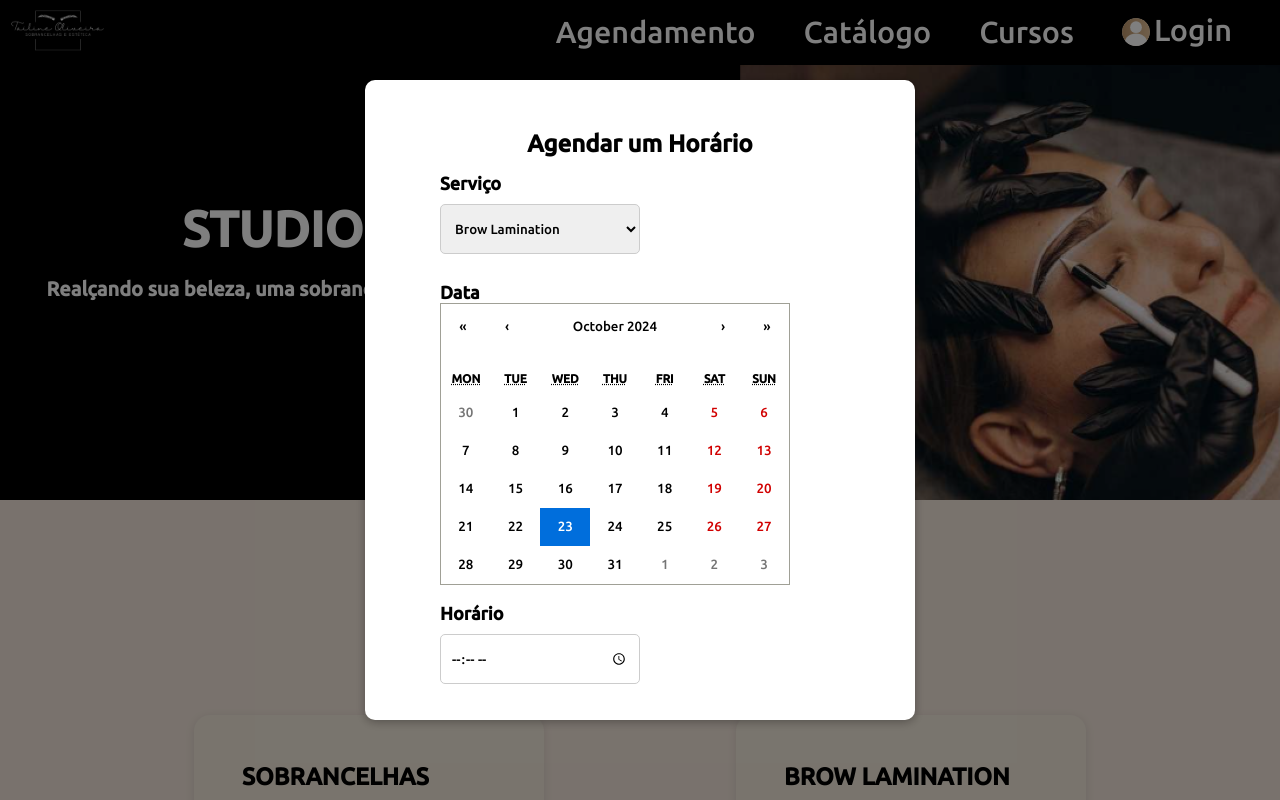
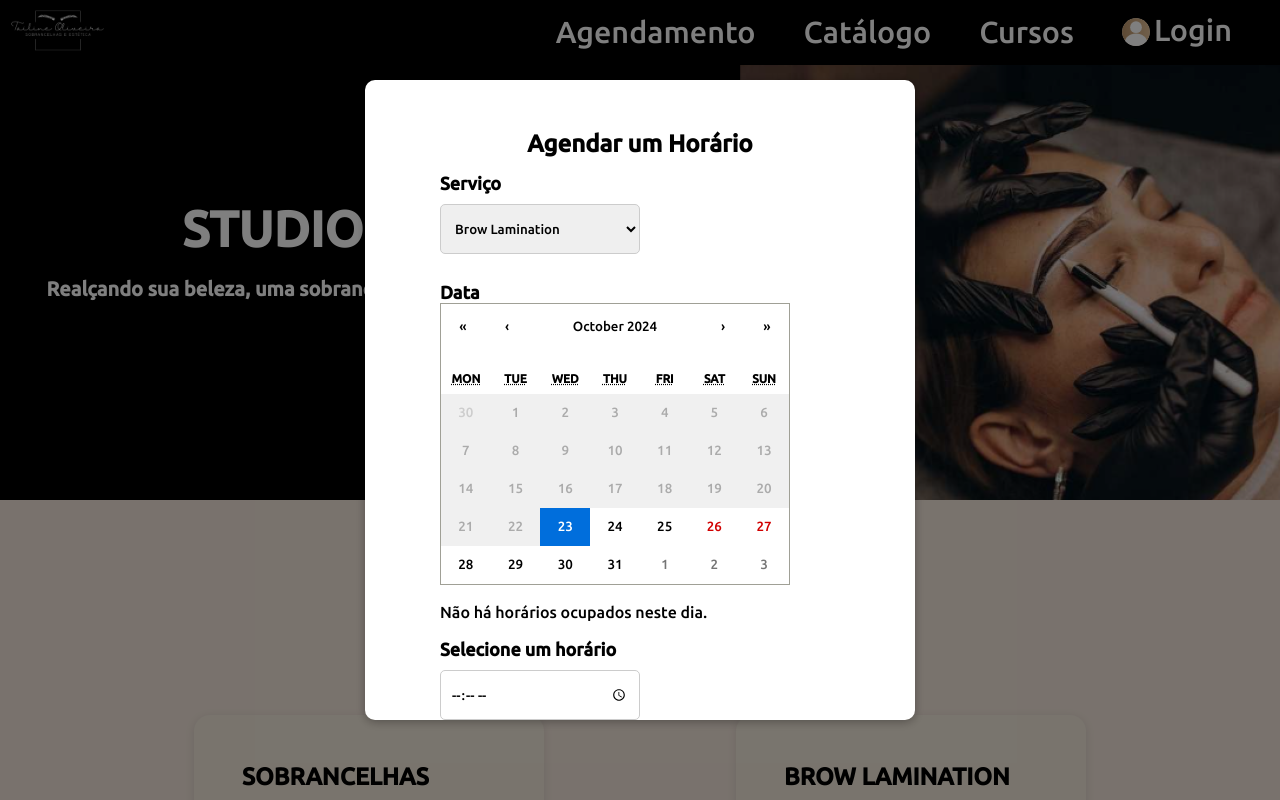
Before and after one commit to RafaSantos19/FrontEnd_PI3, a React (Vite) app: page / in a window 1280 px wide. Both pictures are taken after a click on the link "Agendamento". Shown: the top 800 px of the page. Built offline with nearby package versions, Linux system fonts and the light colour scheme.

Commit message:
modal para exibição dos horários ocupados
no modal de agendamento, criei outro modal que exibe os horários que estão ocupado naquele dia

```diff
--- a/src/components/Menu/Menu.css
+++ b/src/components/Menu/Menu.css
@@ -88,11 +88,13 @@
     left: 0;
     width: 100%;
     height: 100%;
-    background-color: rgba(0, 0, 0, 0.5); /* Fundo escurecido */
+    background-color: rgba(0, 0, 0, 0.5);
+    /* Fundo escurecido */
     display: flex;
     align-items: center;
     justify-content: center;
-    z-index: 1000; /* Certifique-se de que o modal esteja acima de outros elementos */
+    z-index: 1000;
+    /* Certifique-se de que o modal esteja acima de outros elementos */
 }
 
 .modal-content_agendamento {
@@ -101,7 +103,8 @@
     border-radius: 10px;
     box-shadow: 0 2px 10px rgba(0, 0, 0, 0.3);
     width: 90%;
-    max-width: 550px; /* Largura máxima do modal */
+    max-width: 550px;
+    /* Largura máxima do modal */
     max-height: 80vh;
     overflow-y: auto;
 }
@@ -122,11 +125,21 @@
     font-weight: bold;
 }
 
-/* .modal-content_agendamento p {
+.occupied-times-list {
+    list-style-type: none;
+    padding: 0;
+}
 
-} */
+.occupied-times-list li {
+    margin: 5px 0;
+    padding: 10px;
+    background: #f2f2f2;
+    border: 1px solid #ccc;
+    border-radius: 4px;
+}
 
-.modal-content_agendamento input, select {
+.modal-content_agendamento input,
+select {
     width: 200px;
     height: 50px;
     margin: 10px 0;
--- a/src/components/Menu/Menu.jsx
+++ b/src/components/Menu/Menu.jsx
@@ -12,9 +12,39 @@ function Menu() {
   const [selectedDate, setSelectedDate] = useState(new Date());
   const [selectedTime, setSelectedTime] = useState('');
   const [service, setService] = useState('servico1');
+  const [occupiedTimes, setOccupiedTimes] = useState([]);
 
   const handleMenuClick = () => setMenuActive(!menuActive);
   const handleScroll = () => setNavbarScrolled(window.scrollY > 50);
+
+  const handleDateChange = async (date) => {
+    setSelectedDate(date);
+
+    try {
+      const formattedDate = date.toISOString().split('T')[0]; // Formatar a data para YYYY-MM-DD
+      const response = await fetch(`http://localhost:8080/calendar/list-by-date?date=${formattedDate}`);
+
+      if (response.ok) {
+        const events = await response.json();
+
+        const times = events.map((event) => {
+          const start = new Date(event.start.dateTime).toLocaleTimeString([], { hour: '2-digit', minute: '2-digit' });
+          const end = new Date(event.end.dateTime).toLocaleTimeString([], { hour: '2-digit', minute: '2-digit' });
+          return `${start} - ${end}`;
+        });
+
+        setOccupiedTimes(times);
+      } else {
+        console.error('Erro ao buscar horários ocupados');
+      }
+    } catch (error) {
+      console.error('Erro ao buscar horários ocupados:', error);
+    }
+  };
+
+  const handleTimeSelect = (time) => {
+    setSelectedTime(time);
+  };
 
   const handleAgendar = async () => {
     try {
@@ -95,11 +125,30 @@ function Menu() {
               <br /><br />
 
               <label>Data</label>
-              <Calendar className="calendar-agendamento" onChange={setSelectedDate} value={selectedDate} />
+              <Calendar
+                className="calendar-agendamento"
+                onChange={handleDateChange}
+                value={selectedDate}
+                tileDisabled={({ date }) => date < new Date().setHours(0, 0, 0, 0)}
+              />
 
               <br />
 
-              <label>Horário</label>
+              {occupiedTimes.length > 0 ? (
+                <div>
+                  <label>Horários Ocupados</label>
+                  <ul className="occupied-times-list">
+                    {occupiedTimes.map((time, index) => (
+                      <li key={index}>{time}</li>
+                    ))}
+                  </ul>
+                </div>
+              ) : (
+                <p>Não há horários ocupados neste dia.</p>
+              )}
+
+              <br />
+              <label>Selecione um horário</label>
               <br />
               <input type='time' value={selectedTime} onChange={(e) => setSelectedTime(e.target.value)} />
             </div>
```
